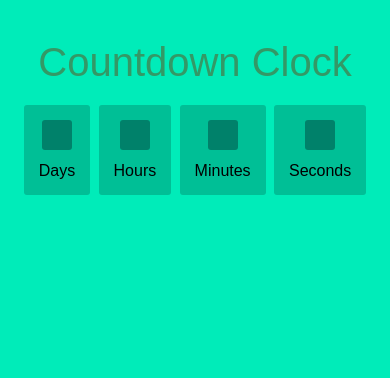
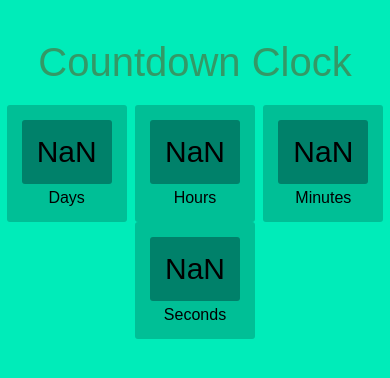
Before and after one commit to DamyanYara/yaraIntern2023, a plain HTML site: page Javascript_Countdown_Timer/index.html in a window 390 px wide. Both pictures are taken after a click on the button "Start". Shown: the top 378 px of the page. Drawn offline with Linux system fonts and the light colour scheme.

Commit message:
Countdown Timer - counting

```diff
--- a/Javascript_Countdown_Timer/assets/scripts/index.js
+++ b/Javascript_Countdown_Timer/assets/scripts/index.js
@@ -4,21 +4,71 @@ const popUpWindow = document.getElementById('clock');
 const startCountdown = document.getElementById('btn-start');
 // Function that activates the visabillity of the countdown container after the click of the button
 const currentDateElement = document.getElementById('date');
+const currentTimeElement = document.getElementById('hour');
+
+const outputDay = document.getElementById('day');
+const outputClockHour = document.getElementById('clockHour');
+const outputMin = document.getElementById('minute');
+const outputSec = document.getElementById('second');
+
+
 
 // Current Date
-let date = new Date()
-let day = date.getDate();
-let month = date.getDate();
-let year = date.getFullYear();
+// let date = new Date();
+// let day = date.getDate();
+// let month = date.getMonth() +1;
+// let year = date.getFullYear();
 
-if (month < 10) month = "0" + month;
-if (day <10) day = "0" + day
 
-const todayDate = year + "-" + month + "-" + day;
-currentDateElement.value = todayDate;
+// if (month < 10) month = "0" + month;
+// if (day <10) day = "0" + day;
+
+// const todayDate = year + "-" + month + "-" + day;
+// currentDateElement.value = todayDate;
 
 const toggleClockModul = () => {
     popUpWindow.classList.toggle('visible');
 };
 
-startCountdown.addEventListener('click',toggleClockModul);
+function userInputDate(){
+    const inputTime = currentTimeElement.value;
+    let inputHour = 0;
+    let inputMin = 0;
+    if(inputTime != ""){
+        const inputTimeElemets = inputTime.split(":");
+        inputHour = inputTimeElemets[0];
+        inputMin = inputTimeElemets[1];
+    }
+
+     const inputDate = currentDateElement.value;
+     const inputDateElement = inputDate.split("-"); //Split String into Numbers
+     const futurDate = new Date(inputDateElement[0], (inputDateElement[1] -1), inputDateElement[2], inputHour, inputMin);
+     console.log(futurDate);
+     return futurDate.getTime();
+}
+
+
+function sas (futurDate) {
+    const now = Date.now();
+
+    const difference = futurDate - now;
+
+    let days = Math.floor(difference/(1000*60*60*24));
+    let hours = Math.floor((difference%(1000*60*60*24)) / (1000*60*60));
+    let minutes = Math.floor((difference%(1000*60*60))/ (1000*60));
+    let seconds = Math.floor((difference%(1000*60))/ 1000);
+
+    outputDay.textContent = days;
+    outputClockHour.textContent = hours;
+    outputMin.textContent = minutes;
+    outputSec.textContent = seconds;
+}
+
+
+startCountdown.addEventListener('click',function (){
+    toggleClockModul();
+    const futurDate =  userInputDate();
+    console.log(futurDate);
+    setInterval(sas.bind(null, futurDate),1000);
+
+});
--- a/Javascript_Countdown_Timer/index.html
+++ b/Javascript_Countdown_Timer/index.html
@@ -14,6 +14,7 @@
     <!-- The Form witch contains user Input -->
     <div class="start-form" id="add-start-form">
         <div class="start-form-content">
+            <p id="countdown"></p>
             <label for="date">Choose the Date </label>
             <input type="date" name="date" id="date">
             <label for="hour">Choose the Hour</label>
```
Also changed, not shown: 3 other files.
